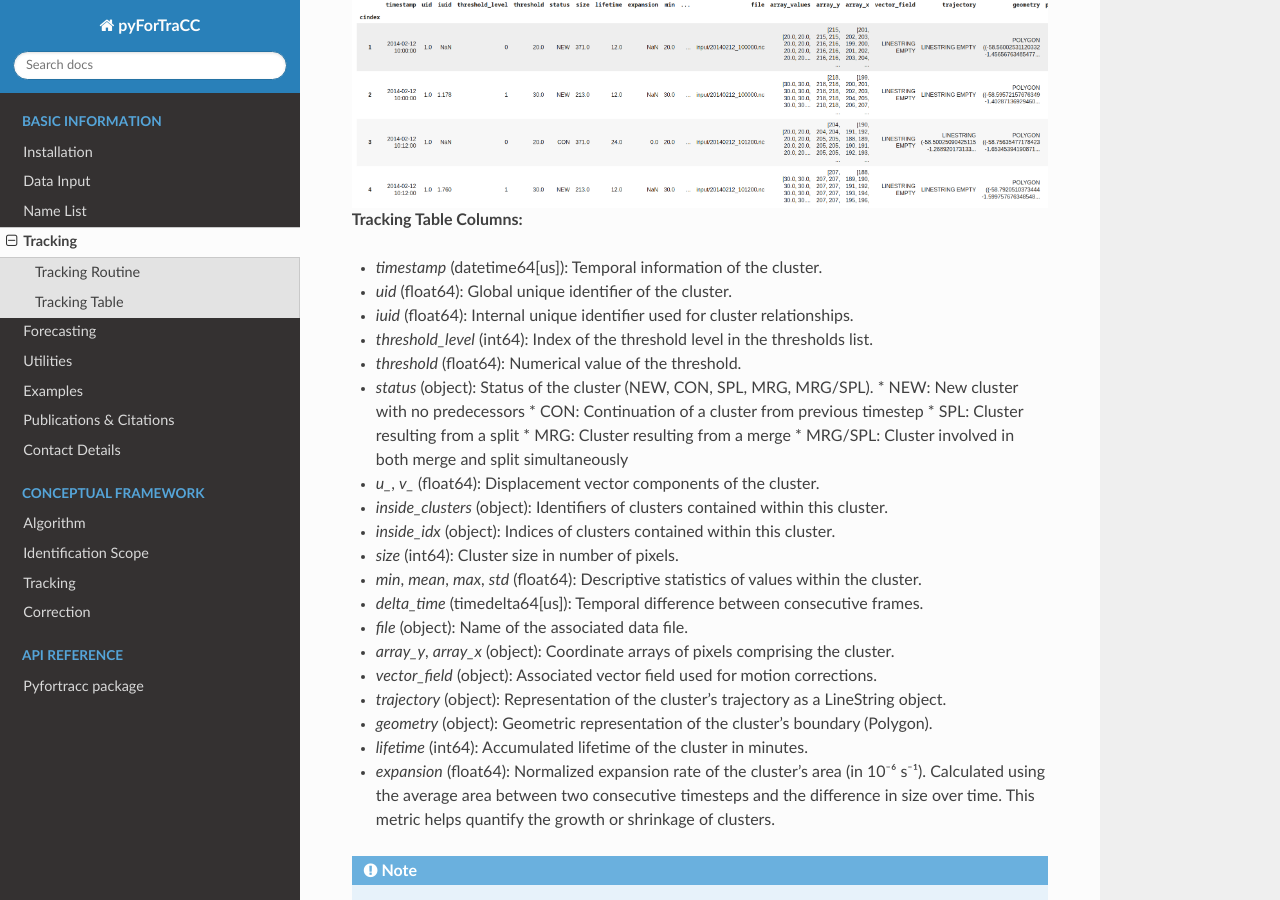
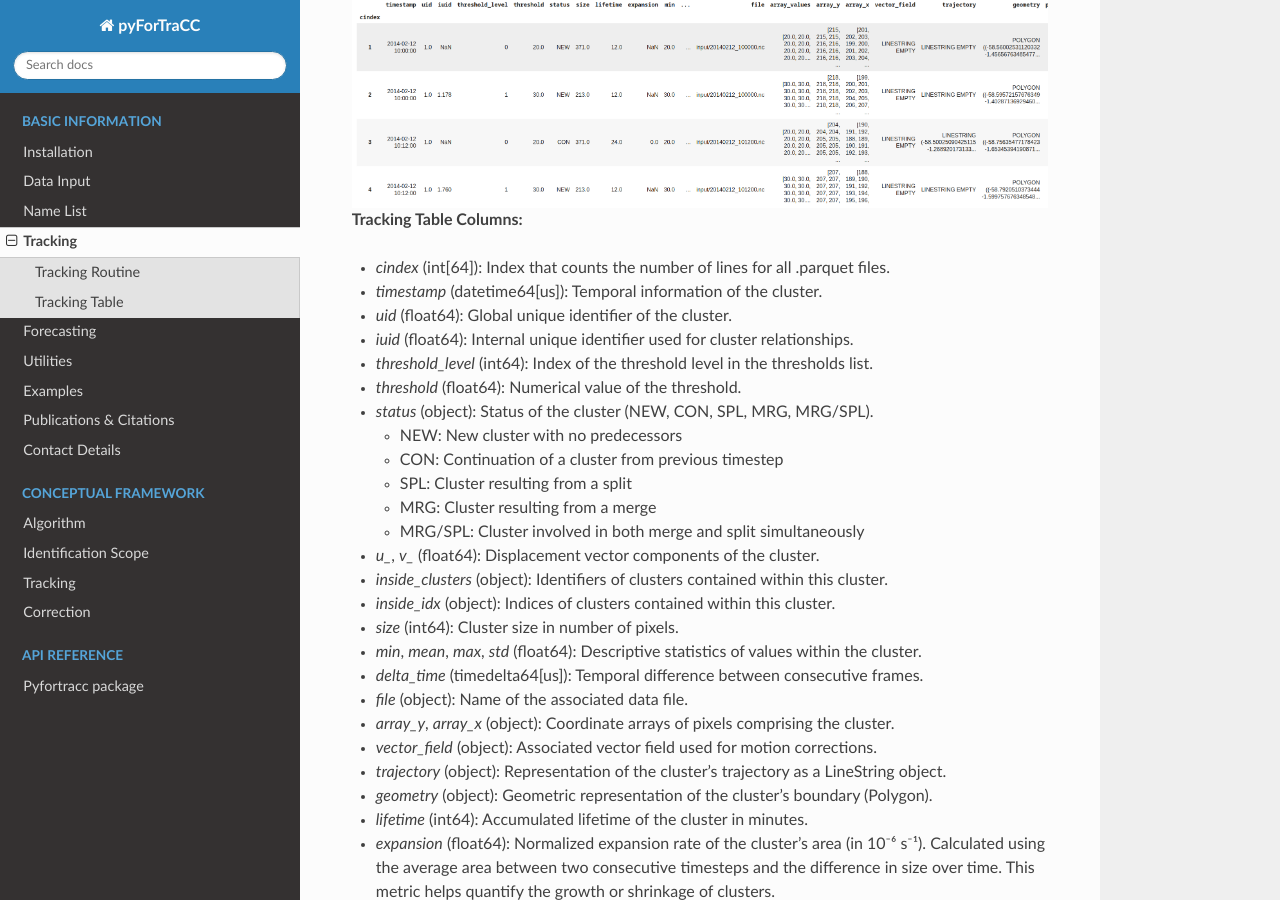
Before and after one commit to fortracc/pyfortracc, a Sphinx documentation site: the page built from doc/BI/BI_TRACKING.rst, in a window 1280 px wide and 900 px high, scrolled down 1330 px. Built offline with Sphinx 7.4.7 and the Read the Docs theme 3.1.0, drawn with Linux system fonts in a browser that asks for light colours.

Commit message:
Update BI_TRACKING.rst

```diff
--- a/doc/BI/BI_TRACKING.rst
+++ b/doc/BI/BI_TRACKING.rst
@@ -48,12 +48,14 @@ Here is an example of how to read the tracking table using Pandas:
 
 **Tracking Table Columns:**
 
+- `cindex` (int[64]): Index that counts the number of lines for all .parquet files.
 - `timestamp` (datetime64[us]): Temporal information of the cluster.
 - `uid` (float64): Global unique identifier of the cluster.
 - `iuid` (float64): Internal unique identifier used for cluster relationships.
 - `threshold_level` (int64): Index of the threshold level in the thresholds list.
 - `threshold` (float64): Numerical value of the threshold.
 - `status` (object): Status of the cluster (NEW, CON, SPL, MRG, MRG/SPL).
+
   * NEW: New cluster with no predecessors
   * CON: Continuation of a cluster from previous timestep
   * SPL: Cluster resulting from a split
@@ -81,9 +83,9 @@ Here is an example of how to read the tracking table using Pandas:
   If the `lat_min`, `lat_max`, `lon_min`, and `lon_max` keys are present in the namelist, the units will correspond to the spatiotemporal dimensions of the data. For instance, if the pixel dimensions are in degrees and the temporal resolution is in minutes, the components will be expressed in degrees per minute. Users should ensure that the configuration aligns with their data's spatial and temporal resolution to interpret the results accurately.
 
 .. figure:: image/vector_componentes_uv.jpeg
-  :align: center
-  :alt: Displacement vector components illustration
-  :scale: 75%
+   :align: center
+   :alt: Displacement vector components illustration
+   :width: 400px
 
 
 Due to the nature of the overlap-centroid-based tracking approach employed in pyForTraCC, vector component extraction can be compromised by cluster deformities. This is a typical issue when dealing with non-rigid objects, such as meteorological phenomena, where shape changes between consecutive timesteps can lead to inaccurate displacement vectors. To address this challenge, the algorithm implements various vector correction methods:
```
